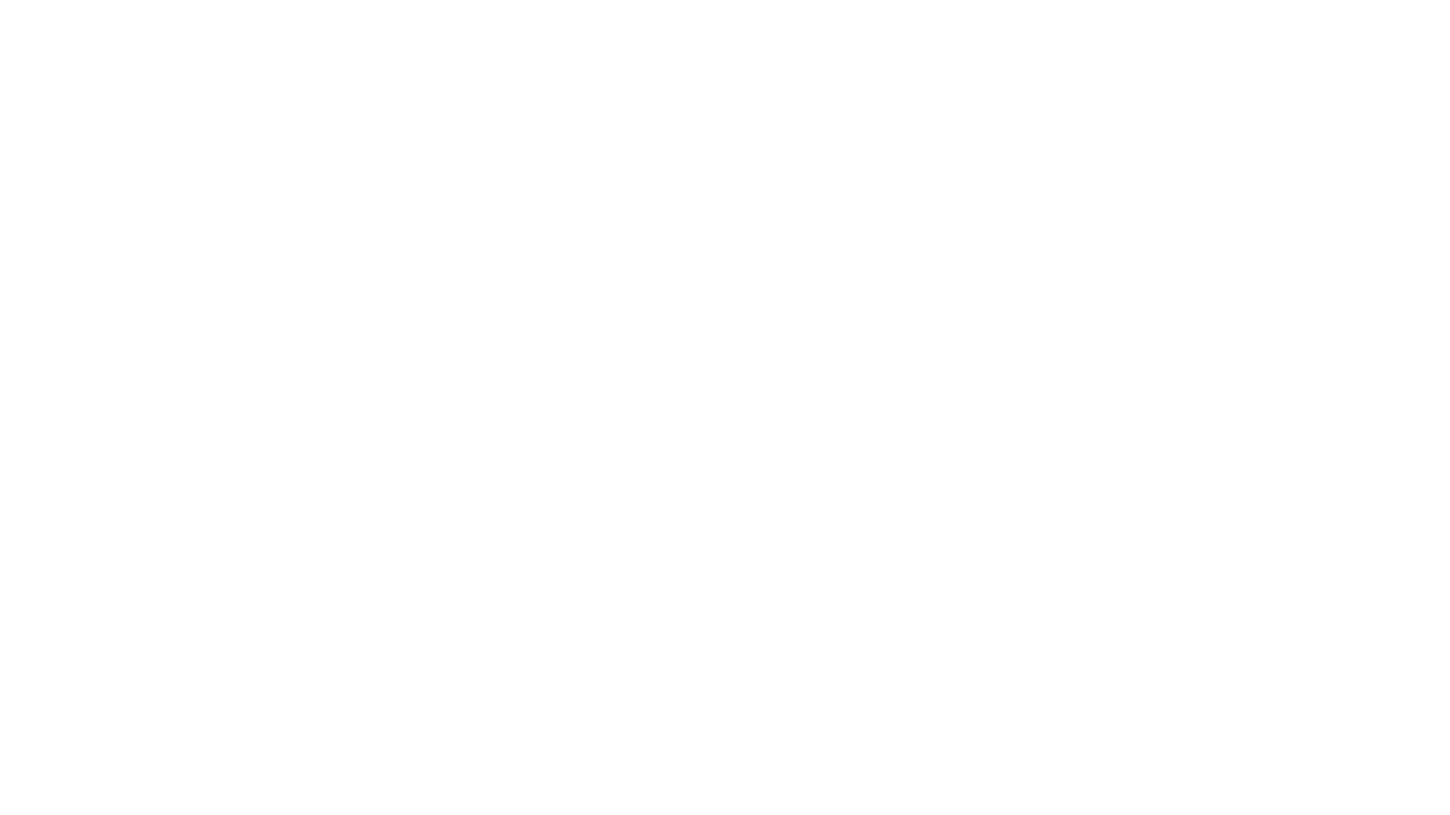
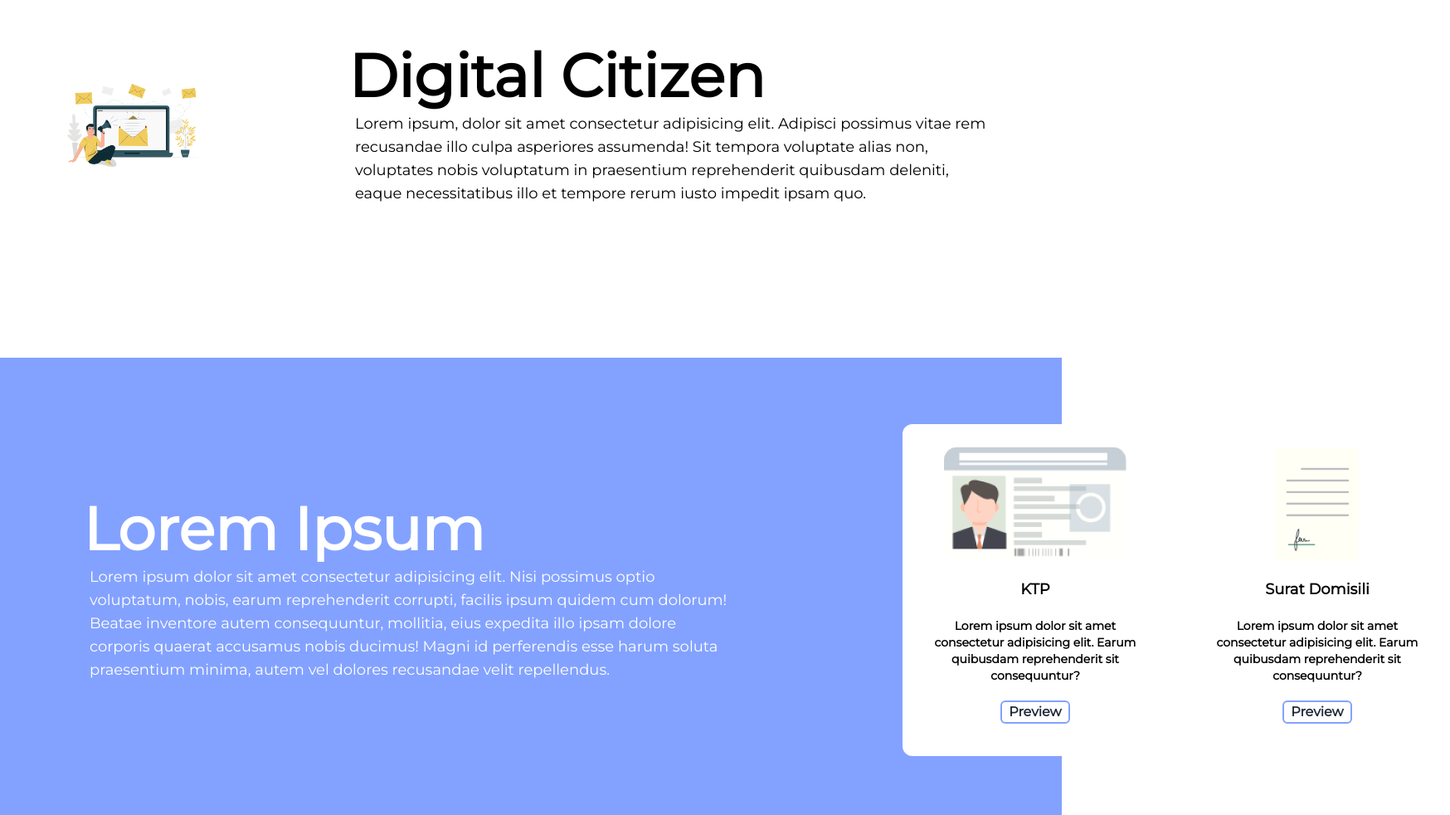
Before and after one commit to Project-Digital-Citizen/Front-End, a React (Vite) app: page / in a window 1280 px wide. Shown: the part 763-1745 px from the top of the page at 83% size, 1748 px wide, since content can reach past the window. Before the commit the page ends 800 px from the top, so only its background shows below. Built offline with nearby package versions, Linux system fonts and the light colour scheme.

Commit message:
commit aja

```diff
--- a/src/pages/Jumbotron02.jsx
+++ b/src/pages/Jumbotron02.jsx
@@ -1,23 +1,12 @@
 import ilustrasi01 from "../assets/images/ilustrasi01.png";
+import ktp from "../assets/images/ktp.png";
+import domisili from "../assets/images/domisili.png";
 
 const Jumbotron02 = () => {
   return (
     <>
       <div>
-        <div className="h-[35rem] bg-indigo flex flex-row-reverse items-center">
-          <div className="w-20 md:basis-2/5">
-            <div className="">
-              <div className="">
-                <div className="m-5 justify-center">
-                  <img
-                    className=""
-                    src={ilustrasi01}
-                    alt=""
-                  />
-                </div>
-              </div>
-            </div>
-          </div>
+        <div className="h-[35rem] bg-indigo flex flex-row items-center">
           <div className="md:basis-3/5">
             <div className="w-[50rem] m-[5rem]">
               <p className="ms-5 text-7xl text-white font-extrabold">
@@ -35,6 +24,99 @@ const Jumbotron02 = () => {
               </div>
             </div>
           </div>
+          <div className="w-20 md:basis-2/5">
+            <div className="">
+              <div className="">
+                <div className="m-5 justify-center">
+                  <img className="" src={ilustrasi01} alt="" />
+                </div>
+              </div>
+            </div>
+          </div>
+        </div>
+      </div>
+
+      <div>
+        <div className="h-[35rem] bg-white flex flex-row items-center">
+          <div className="w-20 md:basis-2/5">
+            <div className="">
+              <div className="">
+                <div className="m-[5rem] justify-center">
+                  <img className="" src={ilustrasi01} alt="" />
+                </div>
+              </div>
+            </div>
+          </div>
+          <div className="md:basis-3/5">
+            <div className="w-[50rem] m-[5rem]">
+              <p className="ms-5 text-7xl text-black font-extrabold">
+                Digital Citizen
+              </p>
+              <p className="ms-7 text-black text-lg my-2">
+                Lorem ipsum, dolor sit amet consectetur adipisicing elit.
+                Adipisci possimus vitae rem recusandae illo culpa asperiores
+                assumenda! Sit tempora voluptate alias non, voluptates nobis
+                voluptatum in praesentium reprehenderit quibusdam deleniti,
+                eaque necessitatibus illo et tempore rerum iusto impedit ipsam
+                quo.
+              </p>
+              <div></div>
+            </div>
+          </div>
+        </div>
+      </div>
+
+      <div className="h-[35rem] bg-indigo flex flex-row items-center">
+        <div className="">
+          <div className="w-[50rem] m-[5rem]">
+            <p className="ms-5 text-7xl text-white font-extrabold">
+              Lorem Ipsum
+            </p>
+            <p className="ms-7 text-white text-lg my-2">
+              Lorem ipsum dolor sit amet consectetur adipisicing elit. Nisi
+              possimus optio voluptatum, nobis, earum reprehenderit corrupti,
+              facilis ipsum quidem cum dolorum! Beatae inventore autem
+              consequuntur, mollitia, eius expedita illo ipsam dolore corporis
+              quaerat accusamus nobis ducimus! Magni id perferendis esse harum
+              soluta praesentium minima, autem vel dolores recusandae velit
+              repellendus.
+            </p>
+          </div>
+        </div>
+
+        <div className="flex gap-5 justify-center mx-[8rem]">
+          <div className="w-[20rem] h-[25rem] bg-white rounded-xl">
+            <div className="flex h-[25rem] justify-center">
+              <div className="flex-col text-center my-4 py-auto">
+                <img className=" my-3 m-5 mx-auto" src={ktp} alt="" />
+                <p className="font-bold text-lg text-black m-5">KTP</p>
+                <p className="font-bold text-sm text-black m-5">
+                  Lorem ipsum dolor sit amet consectetur adipisicing elit. Earum
+                  quibusdam reprehenderit sit consequuntur?
+                </p>
+                <button className="border-2 border-indigo font-black   mx-auto rounded-md px-2">
+                  Preview
+                </button>
+              </div>
+            </div>
+          </div>
+          <div className="w-[20rem] h-[25rem] bg-white rounded-xl">
+            <div className="flex h-[25rem] justify-center">
+              <div className="flex-col text-center my-4 py-auto">
+                <img className=" my-3 m-5 mx-auto" src={domisili} alt="" />
+                <p className="font-bold text-lg text-black m-5">
+                  Surat Domisili
+                </p>
+                <p className="font-bold text-sm text-black m-5">
+                  Lorem ipsum dolor sit amet consectetur adipisicing elit. Earum
+                  quibusdam reprehenderit sit consequuntur?
+                </p>
+                <button className="border-2 border-indigo font-black   mx-auto rounded-md px-2">
+                  Preview
+                </button>
+              </div>
+            </div>
+          </div>
         </div>
       </div>
     </>
```
Also changed, not shown: src/components/Footer.jsx (added).
